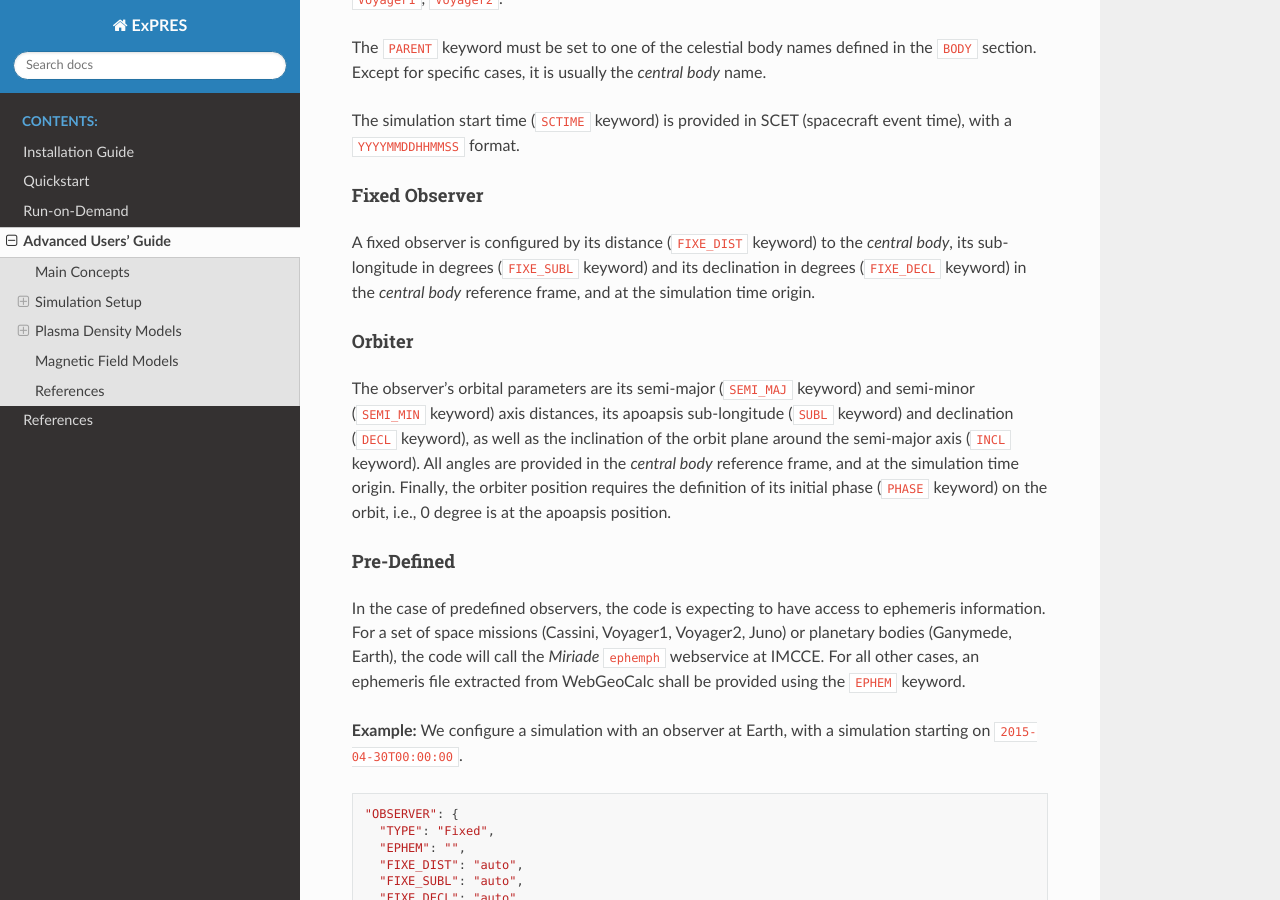
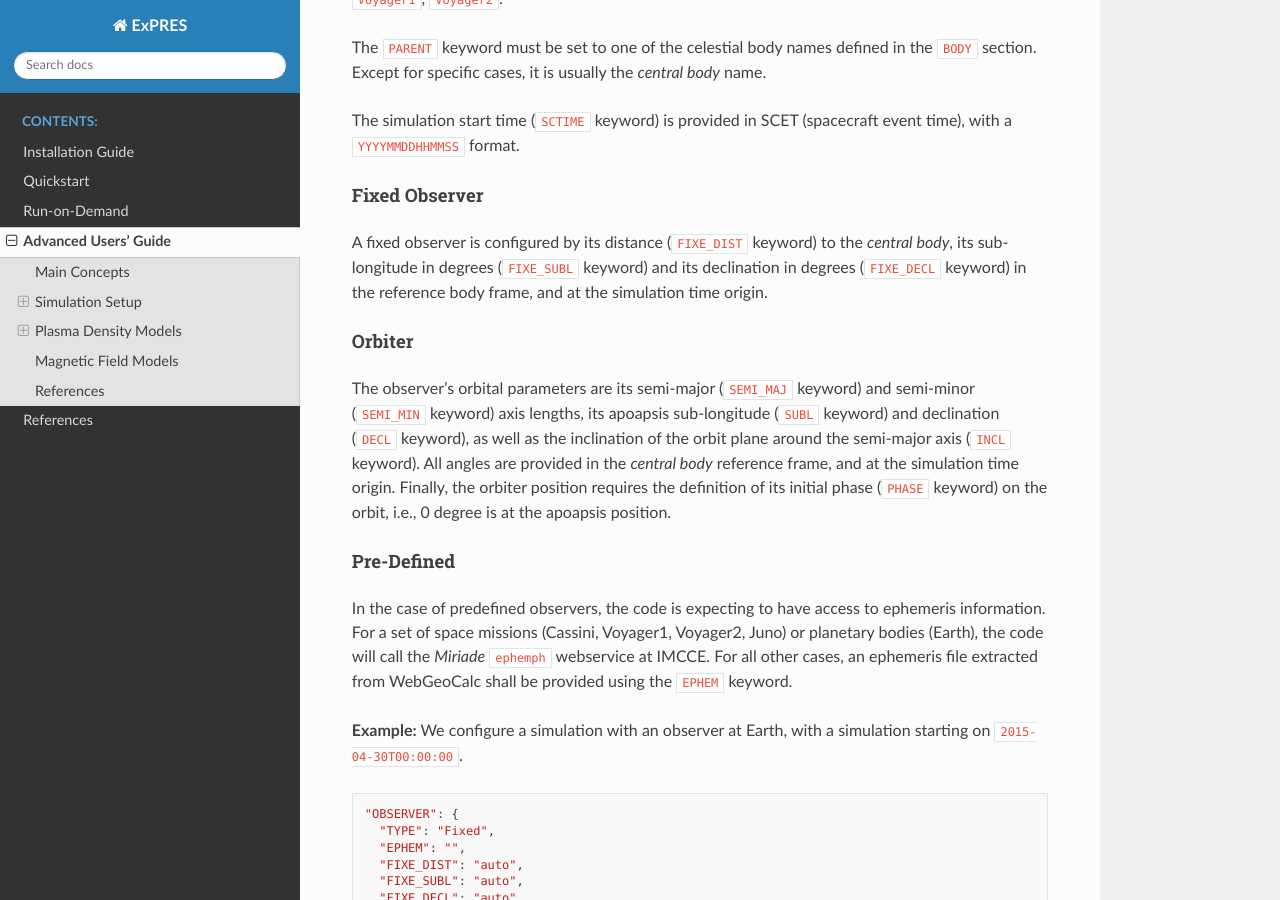
Before and after one commit to maserlib/ExPRES, a Sphinx documentation site: the page built from docs/usage/advanced.rst, in a window 1280 px wide and 900 px high, scrolled down 5455 px. Built offline with Sphinx 7.4.7 and the Read the Docs theme 2.0.0, drawn with Linux system fonts in a browser that asks for light colours; cross-references to code outside the pages are shown as plain code.

Commit message:
updated Observer section

```diff
--- a/docs/usage/advanced.rst
+++ b/docs/usage/advanced.rst
@@ -277,14 +277,14 @@ Fixed Observer
 ..............
 
 A fixed observer is configured by its distance (``FIXE_DIST`` keyword) to the *central body*, its sub-longitude in
-degrees (``FIXE_SUBL`` keyword) and its declination in degrees (``FIXE_DECL`` keyword) in the *central body* reference
-frame, and at the simulation time origin.
+degrees (``FIXE_SUBL`` keyword) and its declination in degrees (``FIXE_DECL`` keyword) in the reference body frame,
+and at the simulation time origin.
 
 Orbiter
 .......
 
 The observer's orbital parameters are its semi-major (``SEMI_MAJ`` keyword) and semi-minor (``SEMI_MIN`` keyword) axis
-distances, its apoapsis sub-longitude (``SUBL`` keyword) and declination (``DECL`` keyword), as well as the inclination
+lengths, its apoapsis sub-longitude (``SUBL`` keyword) and declination (``DECL`` keyword), as well as the inclination
 of the orbit plane around the semi-major axis (``INCL`` keyword). All angles are provided in the *central body*
 reference frame, and at the simulation time origin. Finally, the orbiter position requires the definition of its
 initial phase (``PHASE`` keyword) on the orbit, i.e., 0 degree is at the apoapsis position.
@@ -293,7 +293,7 @@ Pre-Defined
 ...........
 
 In the case of predefined observers, the code is expecting to have access to ephemeris information. For a set of space
-missions (Cassini, Voyager1, Voyager2, Juno) or planetary bodies (Ganymede, Earth), the code will call the *Miriade*
+missions (Cassini, Voyager1, Voyager2, Juno) or planetary bodies (Earth), the code will call the *Miriade*
 ``ephemph`` webservice at IMCCE. For all other cases, an ephemeris file extracted from WebGeoCalc shall be provided
 using the ``EPHEM`` keyword.
 
```
